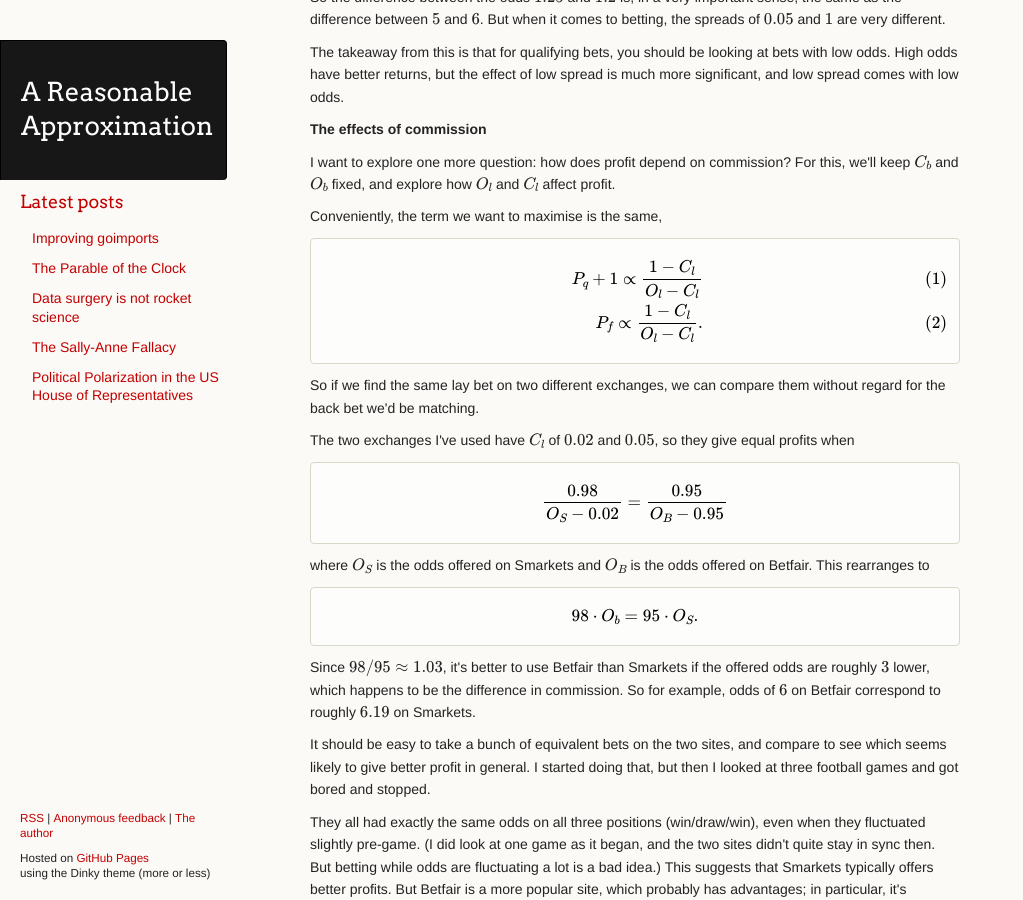
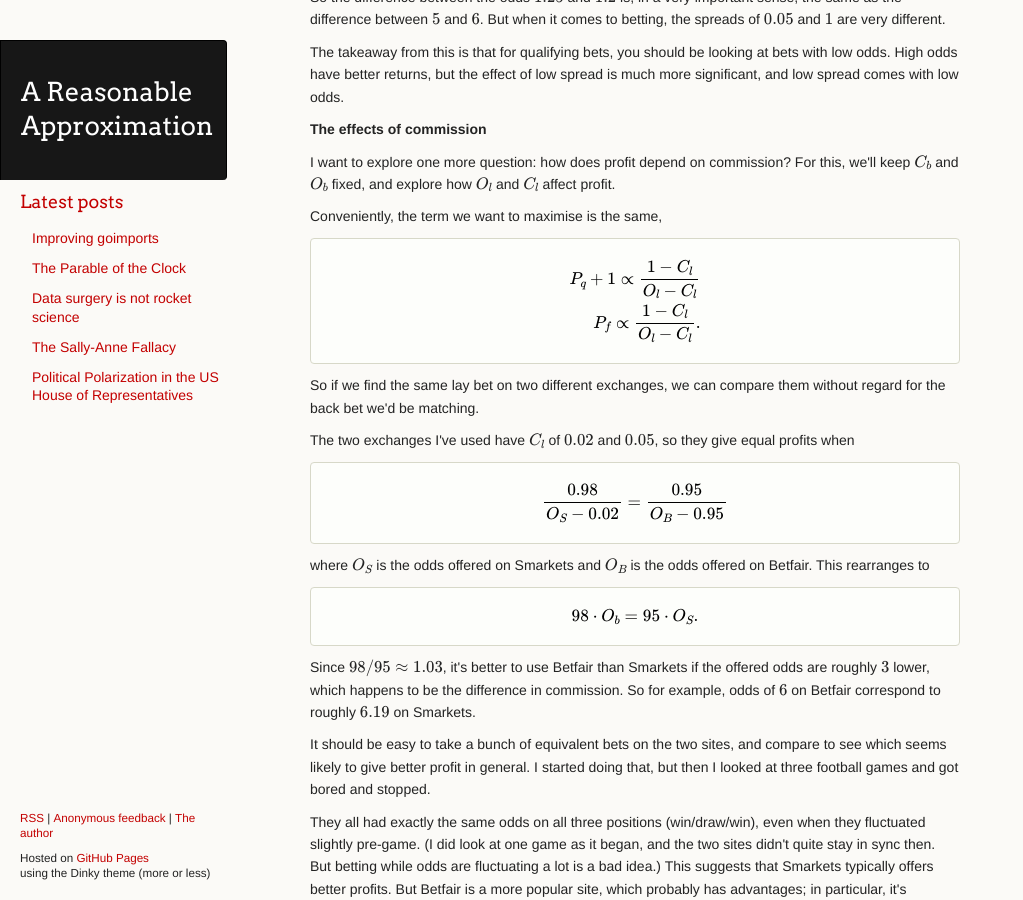
Before and after one commit to ChickenProp/chickenprop.github.com, a Jekyll site: the page built from drafts/matched-betting.md, in a window 1280 px wide and 900 px high, scrolled down 8507 px. Shown: the whole window, without its empty margins (0-1023 px from the left). Built offline with Jekyll 4.4.1, drawn with Linux system fonts in a browser that asks for light colours; nearby versions of some CDN libraries; formulas are drawn with MathJax 3; comment, search, counter and statistics services are not loaded.

Commit message:
Editing.

```diff
--- a/drafts/matched-betting.md
+++ b/drafts/matched-betting.md
@@ -264,10 +264,10 @@ I want to explore one more question: how does profit depend on commission? For t
 
 Conveniently, the term we want to maximise is the same,
 
-    $$ \begin{align}
+    $$ \begin{align*}
         P_q + 1 ∝ { 1 - C_l \over O_l - C_l }  \\
         P_f ∝ { 1 - C_l \over O_l - C_l }.
-    \end{align} $$
+    \end{align*} $$
 
 So if we find the same lay bet on two different exchanges, we can compare them without regard for the back bet we'd be matching.
 
```
